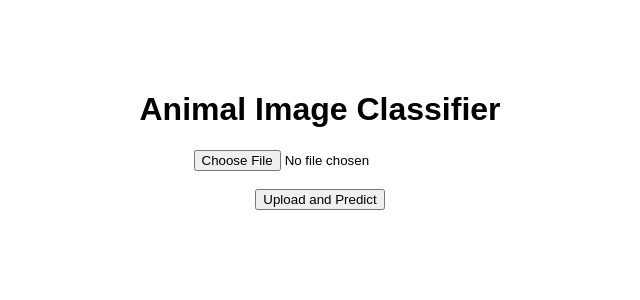
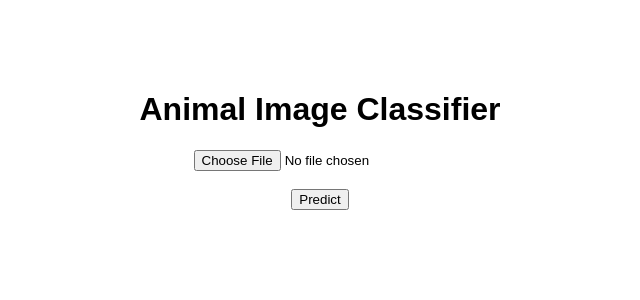
Before and after one commit to FarahElshenawi/Animal_Images_Classifier, a Flask app: page / in a window 1280 px wide. Shown: the top 300 px of the page, without its empty margins (320-960 px from the left). Run offline with Flask 3, Linux system fonts and the light colour scheme.

Commit message:
Update index.html

```diff
--- a/templates/index.html
+++ b/templates/index.html
@@ -42,7 +42,7 @@
         <form method="post" enctype="multipart/form-data">
             <input type="file" name="image" accept="image/*" required>
             <br><br>
-            <input type="submit" value="Upload and Predict">
+            <input type="submit" value="Predict">
         </form>
         {% if error %}
             <p class="error">{{ error }}</p>
```
